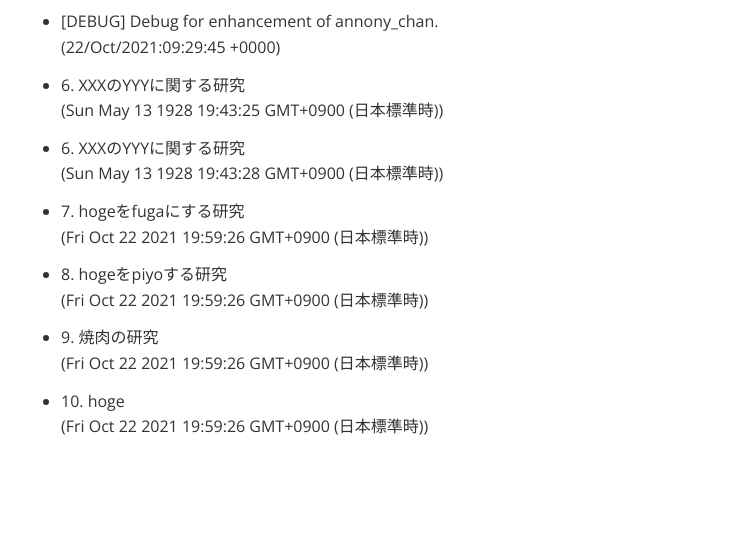
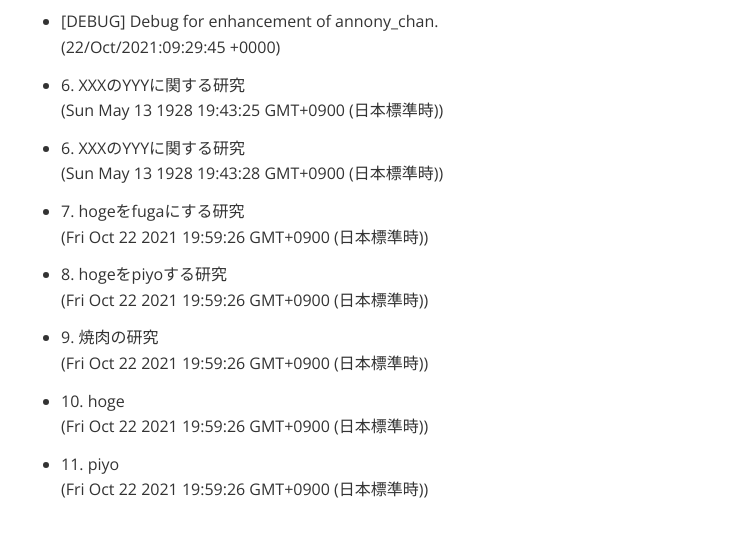
Before and after one commit to foo2810/sample_repository, a plain HTML site: page index.html in a window 1280 px wide. Shown: the part 160-696 px from the top of the page, without its empty margins (209-944 px from the left). Drawn offline with nearby package versions, Linux system fonts and the light colour scheme.

Commit message:
update content

```diff
--- a/index.html
+++ b/index.html
@@ -603,6 +603,7 @@ header, .context-menu, .megamenu-content, footer{
             <li><span>8. hogeをpiyoする研究</span><div>(Fri Oct 22 2021 19:59:26 GMT+0900 (日本標準時))</div></li>
             <li><span>9. 焼肉の研究</span><div>(Fri Oct 22 2021 19:59:26 GMT+0900 (日本標準時))</div></li>
             <li><span>10. hoge</span><div>(Fri Oct 22 2021 19:59:26 GMT+0900 (日本標準時))</div></li>
+            <li><span>11. piyo</span><div>(Fri Oct 22 2021 19:59:26 GMT+0900 (日本標準時))</div></li>
         </ul>
     </div></div>
 </body>
```
